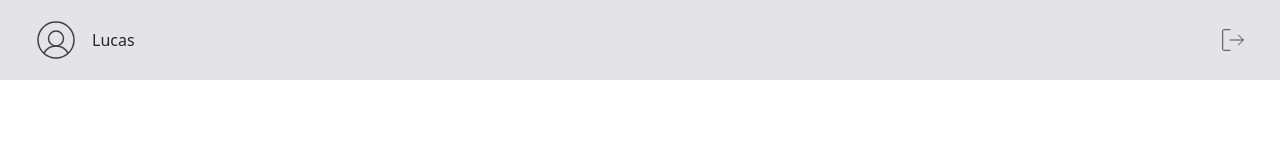
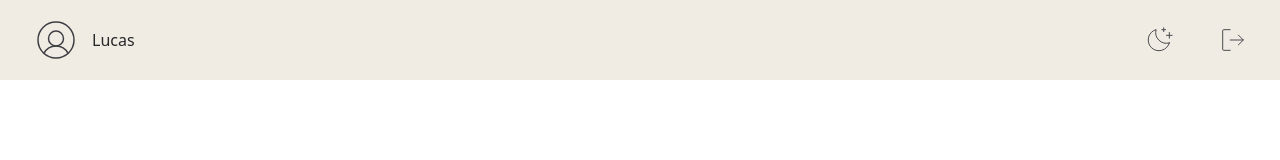
Before and after one commit to lucasmelosilva/todo-list, a React (Vite) app: page / in a window 1280 px wide. Shown: the top 160 px of the page. Built offline with nearby package versions, Linux system fonts and the light colour scheme.

Commit message:
add botao do tema de cores

```diff
--- a/src/components/Header.jsx
+++ b/src/components/Header.jsx
@@ -1,17 +1,21 @@
 import { SignOut, UserCircle } from "phosphor-react";
+import { ThemeButton  } from './ThemeButton';
 
 export function Header() {
   return (
-    <div className="w-full px-6 py-4 md:px-8 bg-zinc-200 flex items-center justify-between">
+    <div className="w-full px-6 py-4 md:px-8 bg-primary-light flex items-center justify-between">
       <div className="flex items-center">
         <UserCircle size="48px" weight="thin" className="text-zinc-700" />
 
         <span className="ml-3 text-zinc-800">Lucas</span>
       </div>
 
-      <button>
-        <SignOut size="30px" weight="thin" className="text-zinc-700 hover:text-zinc-900 transition-colors" />
-      </button>
+      <div className="flex items-center">
+        <ThemeButton />
+        <button className="ml-11">
+          <SignOut size="30px" weight="thin" className="text-zinc-700 hover:text-zinc-900 transition-colors" />
+        </button>
+      </div>
     </div>
   )
 }
--- /dev/null
+++ b/src/components/ThemeButton.jsx
@@ -0,0 +1,9 @@
+import { MoonStars } from "phosphor-react"
+
+export function ThemeButton() {
+  return (
+    <button>
+      <MoonStars size="30px" weight="thin" className="text-zinc-700 hover:text-zinc-900"/>
+    </button>
+  )
+}
```
